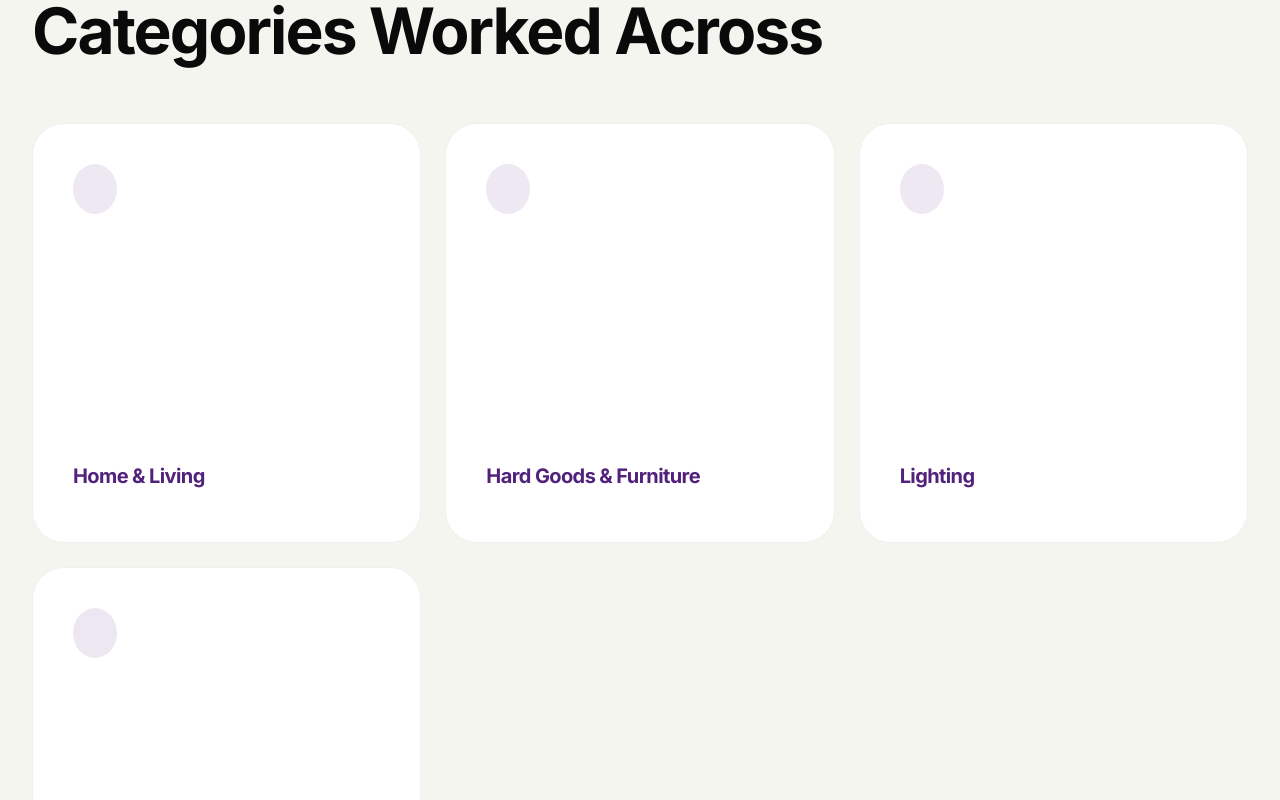
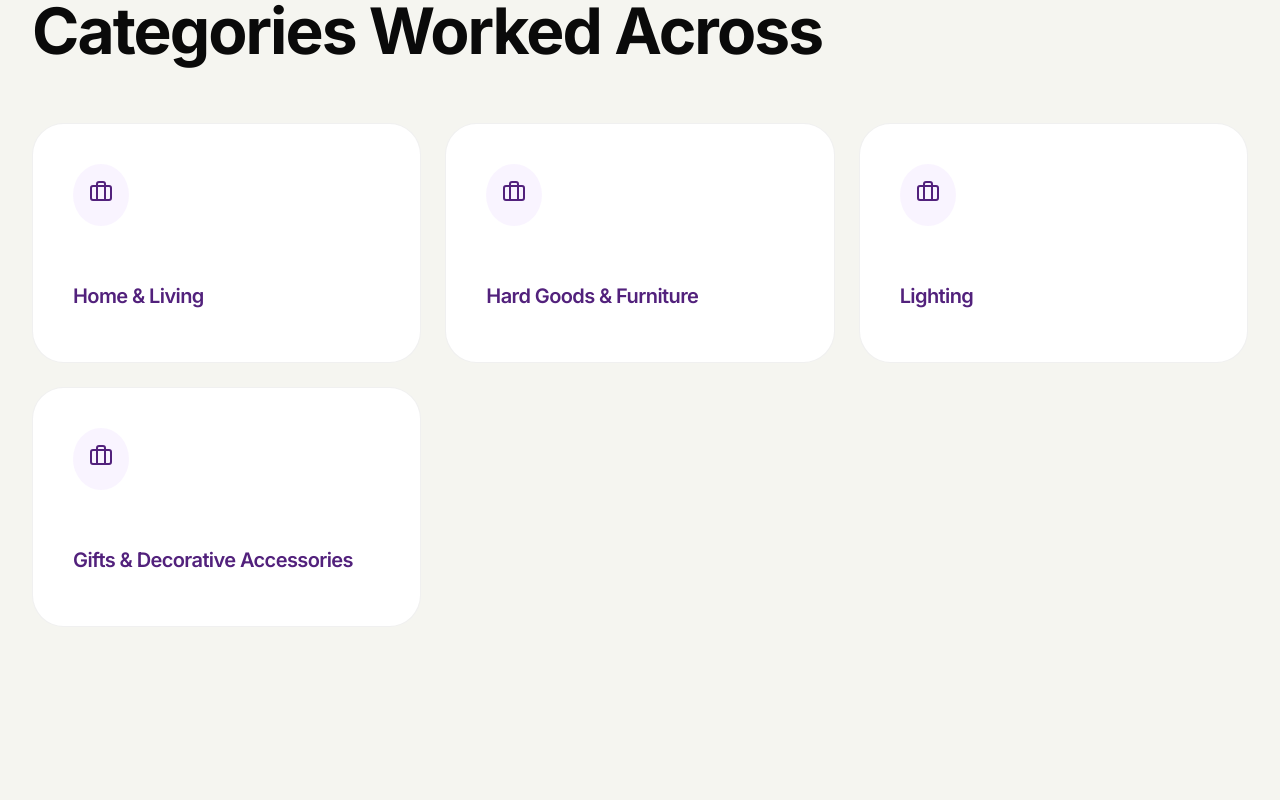
Before and after one commit to prithvie-boop/veritas_web, a React (Vite) app: page /leadership in a window 1280 px wide. Shown: the part 1820-2620 px from the top of the page. Built offline with nearby package versions, Linux system fonts and the light colour scheme.

Commit message:
style: fix washed out icons and layout in categories section

```diff
--- a/src/pages/Leadership.jsx
+++ b/src/pages/Leadership.jsx
@@ -101,18 +101,24 @@ export default function Leadership() {
 
             <BentoGrid title="Categories Worked Across">
                 {categories.map((cat, i) => (
-                    <BentoCard key={i} span={1} className="bento-card--light">
+                    <BentoCard key={i} span={1} className="bento-card--light" style={{ minHeight: '240px' }}>
                         <div style={{
-                            background: 'var(--color-primary)',
-                            padding: '12px',
+                            background: 'var(--color-accent-muted)',
+                            padding: '16px',
                             borderRadius: '50%',
                             width: 'fit-content',
-                            marginBottom: 'var(--spacing-4)',
-                            opacity: 0.1
+                            marginBottom: 'var(--spacing-6)'
                         }}>
-                            <Briefcase size={20} color="var(--color-primary)" />
+                            <Briefcase size={24} color="var(--color-primary)" />
                         </div>
-                        <h3 style={{ fontSize: 'var(--font-size-lg)', marginTop: 'auto', color: 'var(--color-primary)' }}>{cat}</h3>
+                        <h3 style={{
+                            fontSize: 'var(--font-size-lg)',
+                            fontWeight: 600,
+                            color: 'var(--color-primary)',
+                            marginTop: 'auto'
+                        }}>
+                            {cat}
+                        </h3>
                     </BentoCard>
                 ))}
             </BentoGrid>
```
